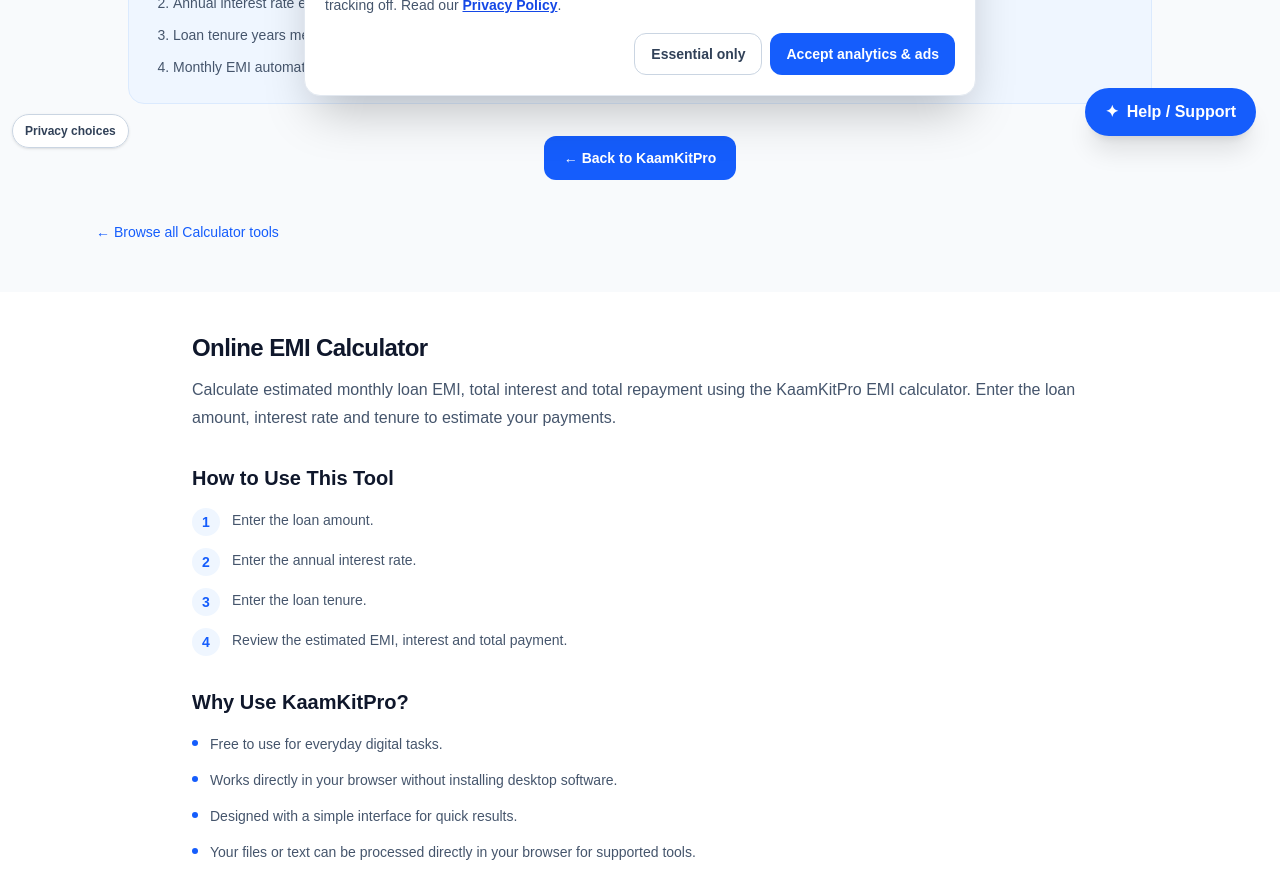
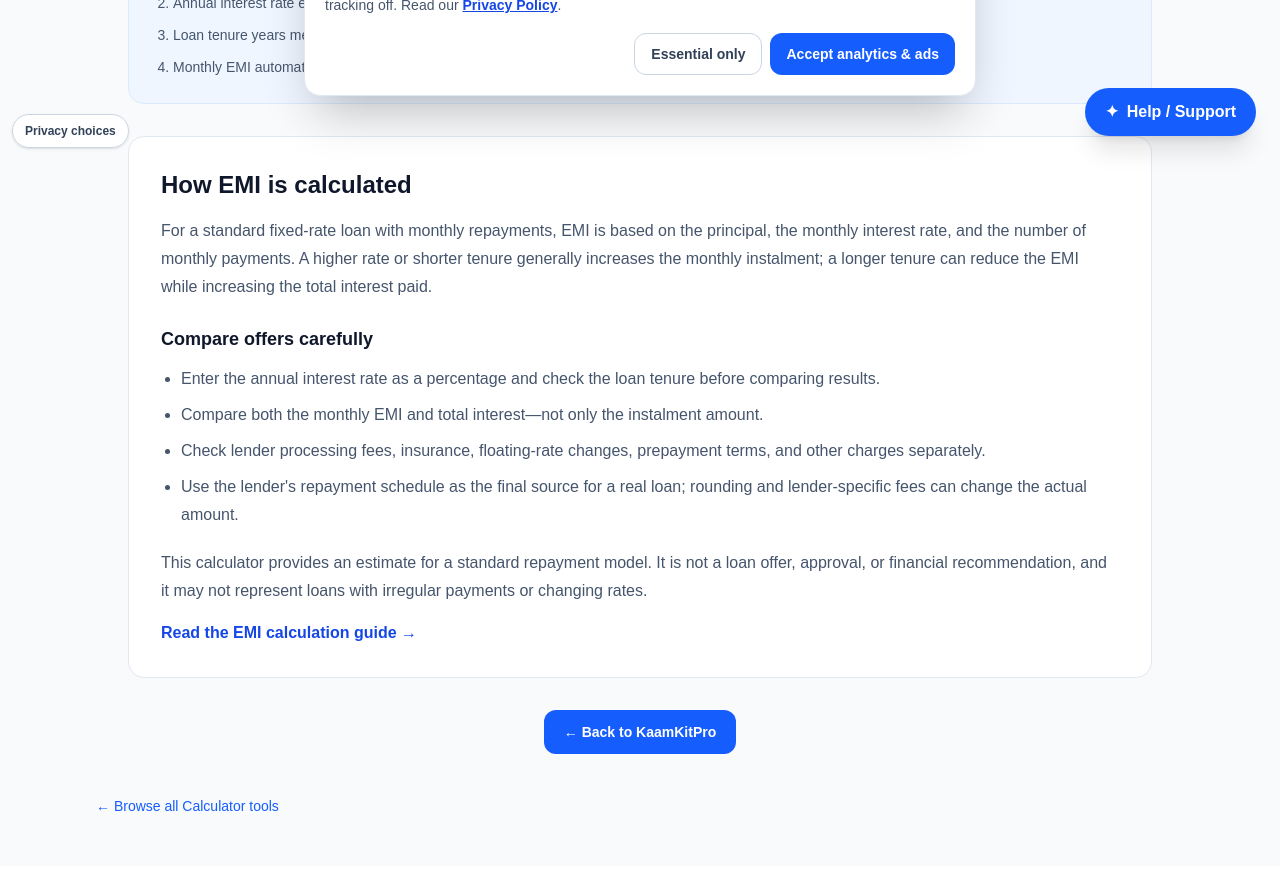
Before and after one commit to WellProSoftware/kaamkitpro, a Next.js app: page /tools/emi-calculator in a window 1280 px wide. Shown: the part 640-1515 px from the top of the page. Built offline with nearby package versions, Linux system fonts and the light colour scheme.

Commit message:
content: add task-specific guidance and limitations to tools

```diff
--- a/src/app/tools/emi-calculator/page.tsx
+++ b/src/app/tools/emi-calculator/page.tsx
@@ -153,6 +153,24 @@ export default function EMICalculatorPage() {
           </ol>
         </section>
 
+        <section className="mt-8 rounded-2xl border border-slate-200 bg-white p-6 sm:p-8">
+          <h2 className="text-2xl font-bold">How EMI is calculated</h2>
+          <p className="mt-4 leading-7 text-slate-600">
+            For a standard fixed-rate loan with monthly repayments, EMI is based on the principal, the monthly interest rate, and the number of monthly payments. A higher rate or shorter tenure generally increases the monthly instalment; a longer tenure can reduce the EMI while increasing the total interest paid.
+          </p>
+          <h3 className="mt-6 text-lg font-semibold">Compare offers carefully</h3>
+          <ul className="mt-3 list-disc space-y-2 pl-5 leading-7 text-slate-600">
+            <li>Enter the annual interest rate as a percentage and check the loan tenure before comparing results.</li>
+            <li>Compare both the monthly EMI and total interest—not only the instalment amount.</li>
+            <li>Check lender processing fees, insurance, floating-rate changes, prepayment terms, and other charges separately.</li>
+            <li>Use the lender's repayment schedule as the final source for a real loan; rounding and lender-specific fees can change the actual amount.</li>
+          </ul>
+          <p className="mt-5 leading-7 text-slate-600">
+            This calculator provides an estimate for a standard repayment model. It is not a loan offer, approval, or financial recommendation, and it may not represent loans with irregular payments or changing rates.
+          </p>
+          <Link href="/guides/emi-calculator" className="mt-4 inline-block font-semibold text-blue-700 hover:underline">Read the EMI calculation guide →</Link>
+        </section>
+
         <div className="mt-8 text-center">
           <a
             href="/"
```
